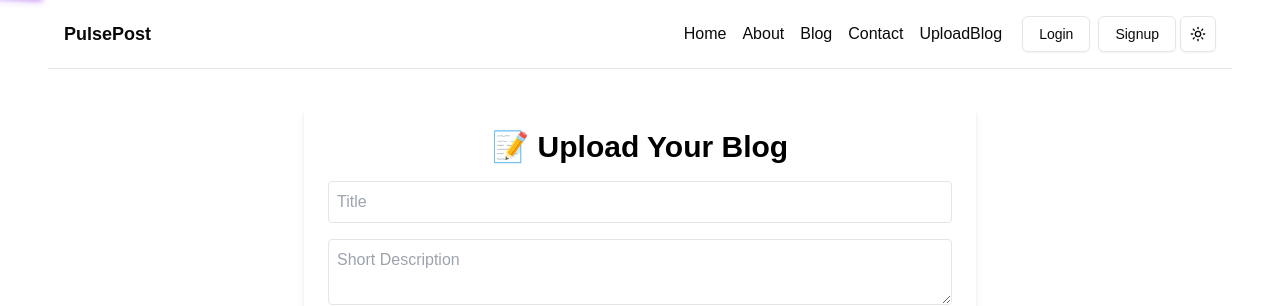
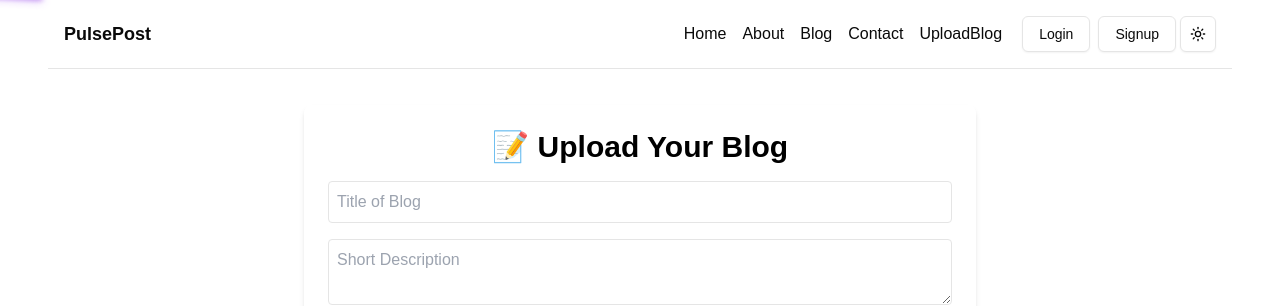
Before and after one commit to amreshkyadav998/PulsePost, a Next.js app: page /uploadblog in a window 1280 px wide. Shown: the top 306 px of the page. Built offline with nearby package versions, Linux system fonts and the light colour scheme.

Commit message:
feat:title

```diff
--- a/app/uploadblog/page.js
+++ b/app/uploadblog/page.js
@@ -53,7 +53,7 @@ export default function UploadBlogPage() {
 
       <h2 className="text-3xl font-bold text-black dark:text-white mb-4 text-center">📝 Upload Your Blog</h2>
       <form onSubmit={handleSubmit(onSubmit)} className="space-y-4">
-        <input type="text" placeholder="Title" {...register("title", { required: true })} className="w-full p-2 border rounded" />
+        <input type="text" placeholder="Title of Blog" {...register("title", { required: true })} className="w-full p-2 border rounded" />
         <textarea placeholder="Short Description" {...register("description", { required: true })} className="w-full p-2 border rounded"></textarea>
         <input type="text" placeholder="Slug (e.g., first-blog)" {...register("slug", { required: true })} className="w-full p-2 border rounded" />
         <input type="text" placeholder="Author Name" {...register("author", { required: true })} className="w-full p-2 border rounded" />
```
